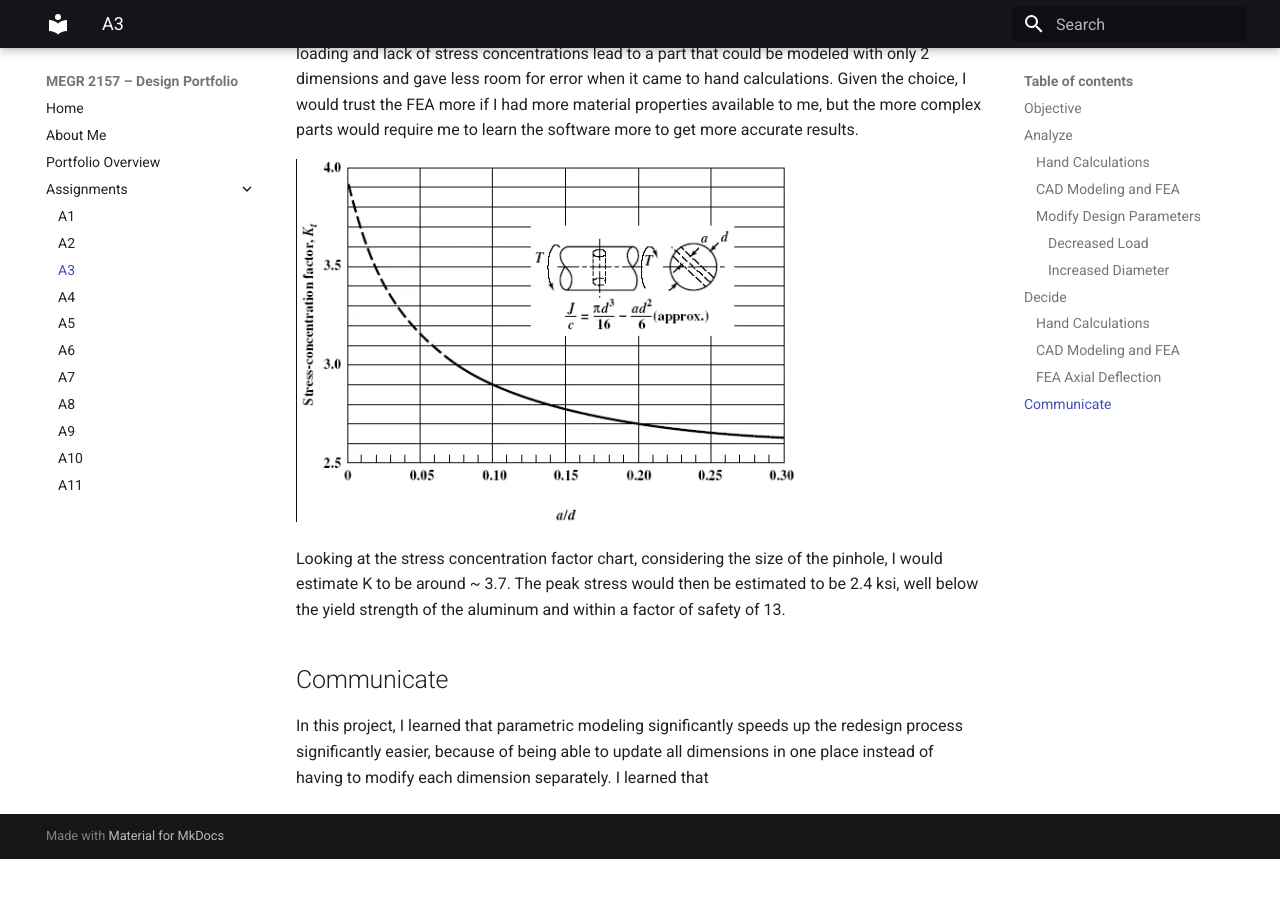
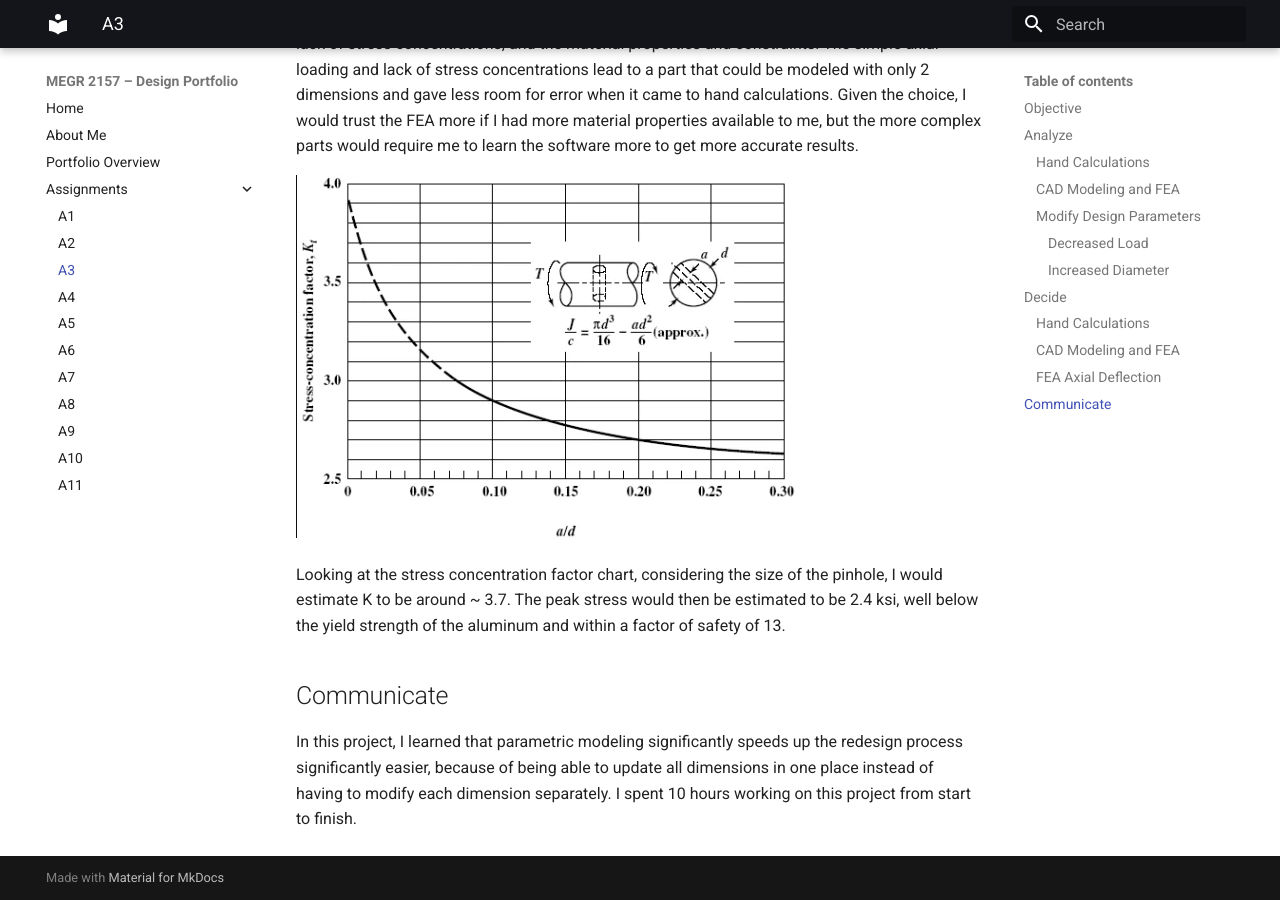
Before and after one commit to mbsibelius/megr2156-portfolio-mbs, an MkDocs documentation site: the page built from docs/assignments/A03/index.md, in a window 1280 px wide and 900 px high, scrolled down 5170 px. Built offline with MkDocs 1.6.1 and Material for MkDocs 9.7.7, drawn with Linux system fonts in a browser that asks for light colours; before the commit the page ends 6029 px from its top, so only the background shows below that.

Commit message:
Update FEA section with project insights and duration
Added a note about project duration and clarified the benefits of parametric modeling.

```diff
--- a/docs/assignments/A03/index.md
+++ b/docs/assignments/A03/index.md
@@ -64,6 +64,7 @@ The decision to make each of the given parameters global variables was so I coul
 
 ### FEA Axial Deflection
 From the FEA done on the part, the displacement is 9.017*10^-3 in. The percent difference between the given max deflection and the deflection given by the FEA is around 0.18 %.
+
 ![Calculated percent Difference](percentDiff.png)
 
 I think the values of the deflection are essentially the same because of the simple axial loading, lack of stress concentrations, and the material properties and constraints. The simple axial loading and lack of stress concentrations lead to a part that could be modeled with only 2 dimensions and gave less room for error when it came to hand calculations. Given the choice, I would trust the FEA more if I had more material properties available to me, but the more complex parts would require me to learn the software more to get more accurate results.
@@ -73,4 +74,4 @@ I think the values of the deflection are essentially the same because of the sim
 Looking at the stress concentration factor chart, considering the size of the pinhole, I would estimate K to be around ~ 3.7. The peak stress would then be estimated to be 2.4 ksi, well below the yield strength of the aluminum and within a factor of safety of 13.
 
 ## Communicate
-In this project, I learned that parametric modeling significantly speeds up the redesign process significantly easier, because of being able to update all dimensions in one place instead of having to modify each dimension separately. I learned that
+In this project, I learned that parametric modeling significantly speeds up the redesign process significantly easier, because of being able to update all dimensions in one place instead of having to modify each dimension separately. I spent 10 hours working on this project from start to finish.
```
